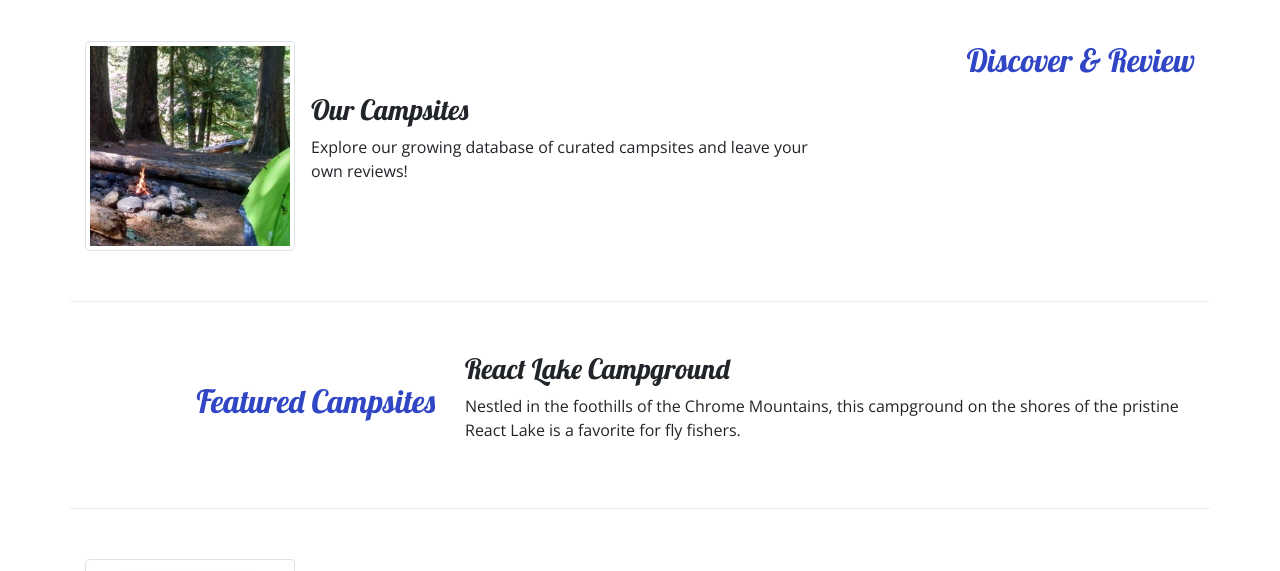
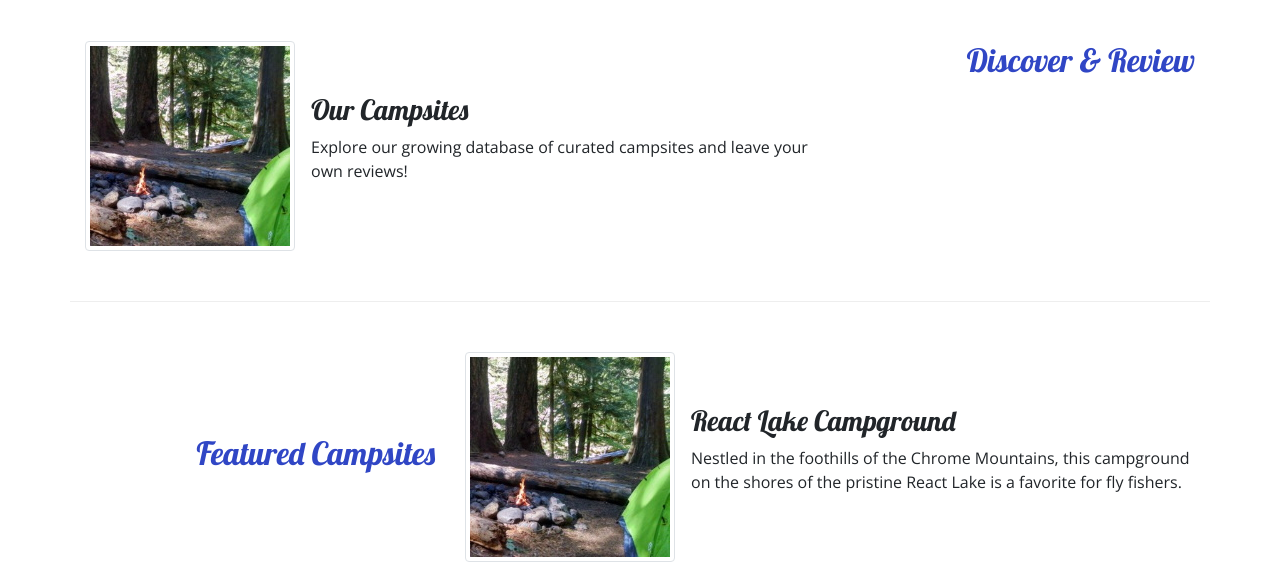
Before and after one commit to Mammirati15/bootstrap, a website: page index.html in a window 1280 px wide. Shown: the part 229-800 px from the top of the page. Drawn offline with nearby package versions, Linux system fonts and the light colour scheme.

Commit message:
add image

```diff
--- a/index.html
+++ b/index.html
@@ -99,11 +99,16 @@
           <h2 class="text-sm-right">Featured Campsites</h2>
         </div>
         <div class="col">
-          <h3>React Lake Campground</h3>
+          <div class="media">
+            <img class="d-flex mr-3 img-thumbnail" src="img/breadcrumb-trail-thumb.jpg" alt="Breadcrumb Trail" />
+            <div class="media-body align-self-center">
+            <h3>React Lake Campground</h3>
           <p class="d-none d-sm-block">
             Nestled in the foothills of the Chrome Mountains, this campground on
             the shores of the pristine React Lake is a favorite for fly fishers.
           </p>
+
+          </div>
         </div>
       </div>
     </div>
```
